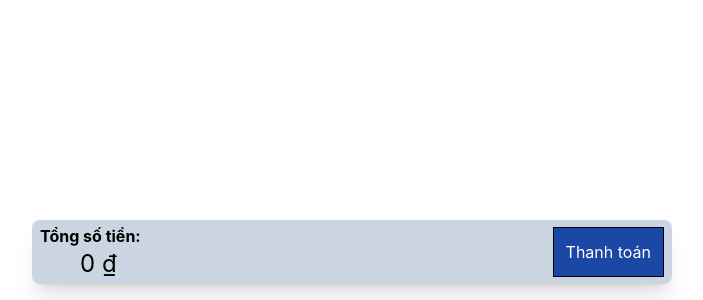
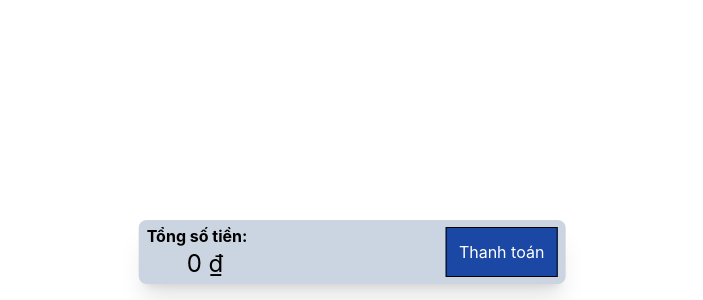
Before and after one commit to Phuc2003-vietnam/FE, a React (Create React App) app: page /cart in a window 1280 px wide. Shown: the part 500-800 px from the top of the page, without its empty margins (288-991 px from the left). Built offline with nearby package versions, Linux system fonts and the light colour scheme; no server answers.

Commit message:
Resize Payment

```diff
--- a/src/pages/CartPage/index.js
+++ b/src/pages/CartPage/index.js
@@ -91,7 +91,7 @@ const CartPage = () => {
 
                 <div className="h-16 w-1"></div>
 
-                <div className="fixed left-1/2 -translate-x-1/2 bottom-4 h-16 w-1/2 mx-auto bg-slate-300 rounded-lg shadow-xl flex flex-row items-center justify-between">
+                <div className="fixed left-1/2 -translate-x-1/2 bottom-4 h-16 w-1/3 mx-auto bg-slate-300 rounded-lg shadow-xl flex flex-row items-center justify-between">
                     <div className="m-2 h-full flex flex-col">
                         <label className="mt-1 font-bold">Tổng số tiền: </label>
                         <div className="text-2xl ml-10">
```
